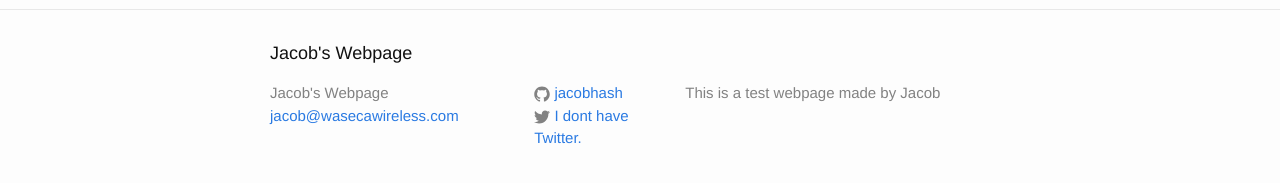
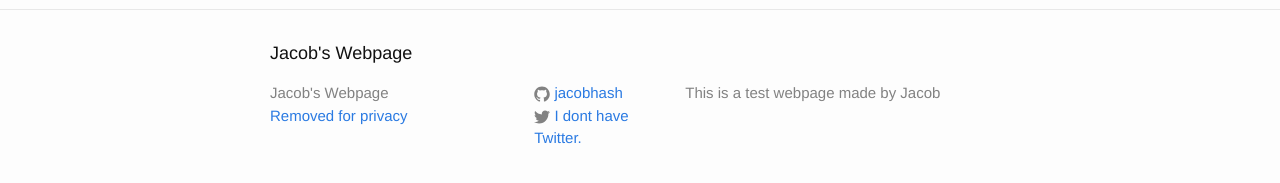
Before and after one commit to jacobhash/jacobhash.github.io, a Jekyll site: the page built from about.md, in a window 1280 px wide. Shown: the part 341-524 px from the top of the page. Built offline with Jekyll 4.4.1, drawn with Linux system fonts in a browser that asks for light colours.

Commit message:
changed email info

```diff
--- a/_config.yml
+++ b/_config.yml
@@ -7,7 +7,7 @@
 
 # Site settings
 title: Jacob's Webpage
-email: jacob@wasecawireless.com
+email: Removed for privacy
 description: > # this means to ignore newlines until "baseurl:"
  This is a test webpage made by Jacob
 baseurl: "" # the subpath of your site, e.g. /blog
```
